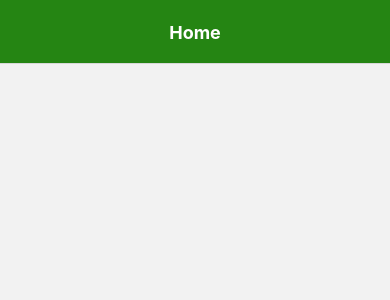
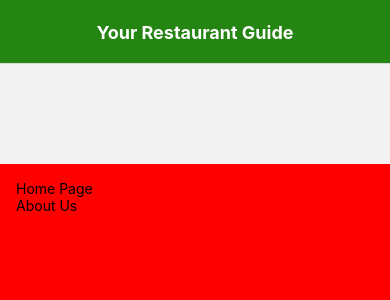
Before and after one commit to EddEnt/RestaurantApp, a React Native app: screen /MainScreen in a window 390 px wide. Shown: the top 300 px of the page. Built offline with nearby package versions, Linux system fonts and the light colour scheme.

Commit message:
Button Addition
Created custom buttons for use throughout the application. Added main screen background image.

```diff
--- a/App.js
+++ b/App.js
@@ -19,7 +19,7 @@ export default function App() {
             name="MainScreen"
             component={MainScreen}
             options={{
-              title: "Home",
+              title: "Your Restaurant Guide",
               headerStyle: {
                 backgroundColor: "#258513",
               },
--- /dev/null
+++ b/components/CustomButton.js
@@ -0,0 +1,11 @@
+import { View, Text } from "react-native";
+
+function CustomButton({ children }) {
+  return (
+    <View>
+      <Text>{children}</Text>
+    </View>
+  );
+}
+
+export default CustomButton;
--- a/screens/MainScreen.js
+++ b/screens/MainScreen.js
@@ -1,11 +1,22 @@
 import { StyleSheet, Text, View } from "react-native";
+import CustomButton from "../components/CustomButton";
 
 function MainScreen() {
-  <View>
-    <Text>Home Page</Text>;
-  </View>;
+  return (
+    <View style={styles.rootContainer}>
+      <Text>Home Page</Text>
+      <CustomButton>About Us</CustomButton>
+    </View>
+  );
 }
 
 export default MainScreen;
 
-const styles = StyleSheet.create({});
+const styles = StyleSheet.create({
+  rootContainer: {
+    flex: 1,
+    marginTop: 100,
+    padding: 16,
+    backgroundColor: "red",
+  },
+});
```
Also changed, not shown: 1 other file (tests, documents, lock files or other folders).
